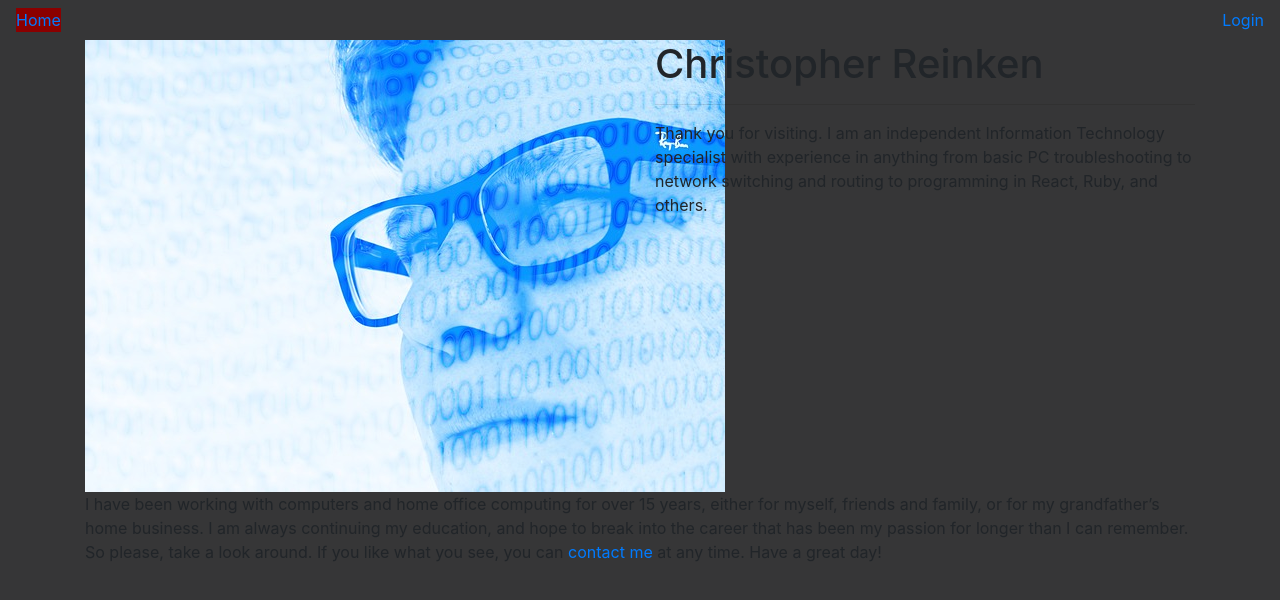
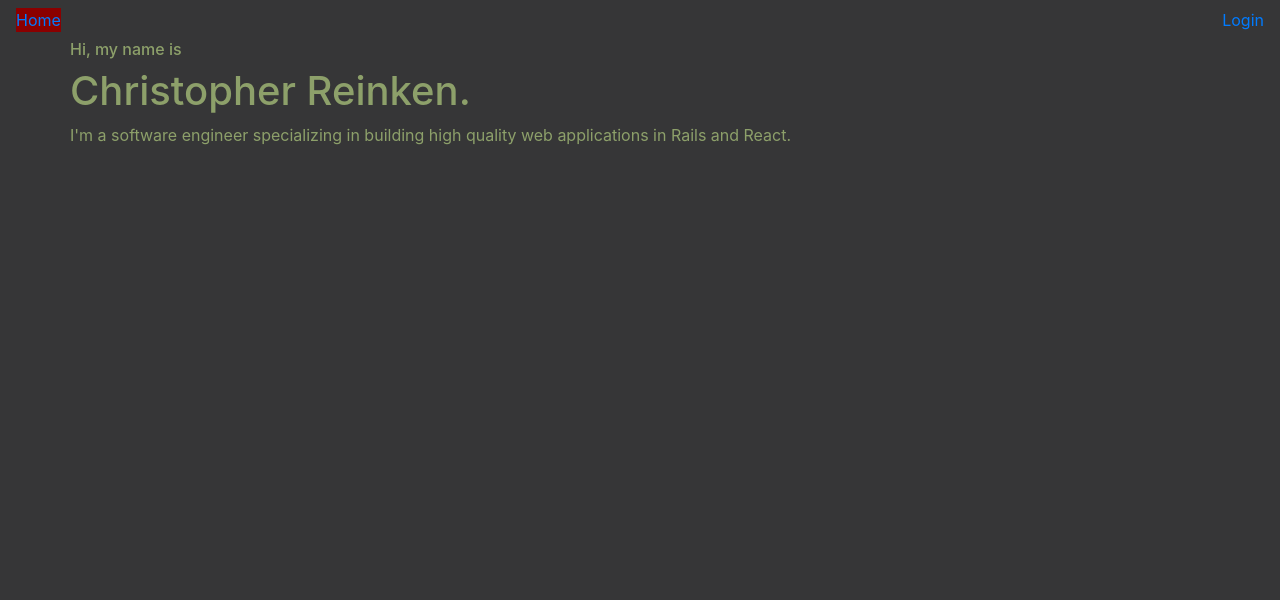
Before and after one commit to creinken/reinkendigital, a React (Create React App) app in the folder frontend/: page / in a window 1280 px wide. Shown: the top 600 px of the page. Built offline with nearby package versions, Linux system fonts and the light colour scheme.

Commit message:
created intruduction component

```diff
--- a/frontend/src/App.css
+++ b/frontend/src/App.css
@@ -4,4 +4,5 @@
 
 body {
   background-color: #363637;
+  color: #8DA06A;
 }
--- /dev/null
+++ b/frontend/src/components/Introduction.js
@@ -0,0 +1,24 @@
+import React, { Component } from 'react';
+import { Container, Row, Col } from 'react-bootstrap';
+
+class Introduction extends Component {
+    render() {
+        return (
+            <Container>
+                <Row>
+                    <h6>Hi, my name is</h6>
+                </Row>
+                <Row>
+                    <h1>Christopher Reinken.</h1>
+                </Row>
+                <Row>
+                    <p>I'm a software engineer specializing in building
+                        high quality web applications in Rails and React.
+                    </p>
+                </Row>
+            </Container>
+        )
+    }
+}
+
+export default Introduction
--- a/frontend/src/containers/Home.js
+++ b/frontend/src/containers/Home.js
@@ -1,40 +1,13 @@
 import React, { Component } from 'react';
 import { NavLink } from 'react-router-dom';
-import { Container, Row, Col } from 'react-bootstrap';
 import '../Home.css';
-import headShot from '../resources/man-475559_640.jpg';
+import Introduction from '../components/Introduction';
 
 class Home extends Component {
 
     render() {
         return (
-            <Container>
-                <Row>
-                    <Col md={6} sm={12}>
-                        <img id="binaryface" src={ headShot } />
-                    </Col>
-
-                    <Col md={6} sm={12}>
-                        <h1>Christopher Reinken</h1>
-                        <hr />
-
-                        <p class="text">Thank you for visiting. I am an independent Information Technology specialist with experience in
-                            anything from basic PC troubleshooting to network switching and routing to programming in React, Ruby, and
-                            others.</p>
-                    </Col>
-                </Row>
-
-                <Row>
-                    <Col xl={12}>
-                        <p class="text" id="secPara">I have been working with computers and home office computing for over 15 years, either for myself,
-                            friends and family, or for my grandfather’s home business. I am always continuing my education, and hope to
-                            break into the career that has been my passion for longer than I can remember. So please, take a look around. If you
-                            like what you see, you can <NavLink to="/contact" exact>contact me</NavLink> at any time. Have a great day!
-                        </p>
-                    </Col>
-                </Row>
-            </Container>
-
+            <Introduction/>
         )
     }
 }
```
